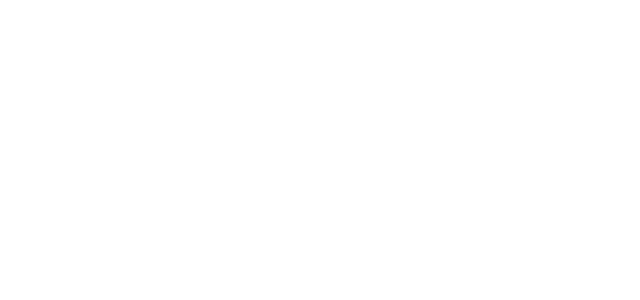
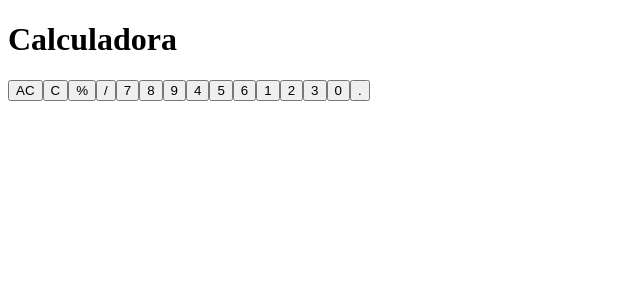
Before and after one commit to claytonfortunato/Calculadora-TS, a React (Vite) app: page / in a window 1280 px wide. Shown: the top 300 px of the page, without its empty margins (0-640 px from the left). Built offline with nearby package versions, Linux system fonts and the light colour scheme.

Commit message:
feat: button add

```diff
--- a/src/App.tsx
+++ b/src/App.tsx
@@ -1,5 +1,34 @@
+import * as C from "./styles";
+
 function App() {
-  return <div className="App"></div>;
+  return (
+    <C.Container>
+      <h1>Calculadora</h1>
+      <C.Calculate>
+        <C.Buttons>
+          <button>AC</button>
+          <button>C</button>
+          <button>%</button>
+          <button>/</button>
+
+          <button>7</button>
+          <button>8</button>
+          <button>9</button>
+
+          <button>4</button>
+          <button>5</button>
+          <button>6</button>
+
+          <button>1</button>
+          <button>2</button>
+          <button>3</button>
+
+          <button>0</button>
+          <button>.</button>
+        </C.Buttons>
+      </C.Calculate>
+    </C.Container>
+  );
 }
 
 export default App;
--- /dev/null
+++ b/src/styles.ts
@@ -0,0 +1,7 @@
+import styled from "styled-components";
+
+export const Container = styled.div``;
+
+export const Calculate = styled.div``;
+
+export const Buttons = styled.div``;
```
